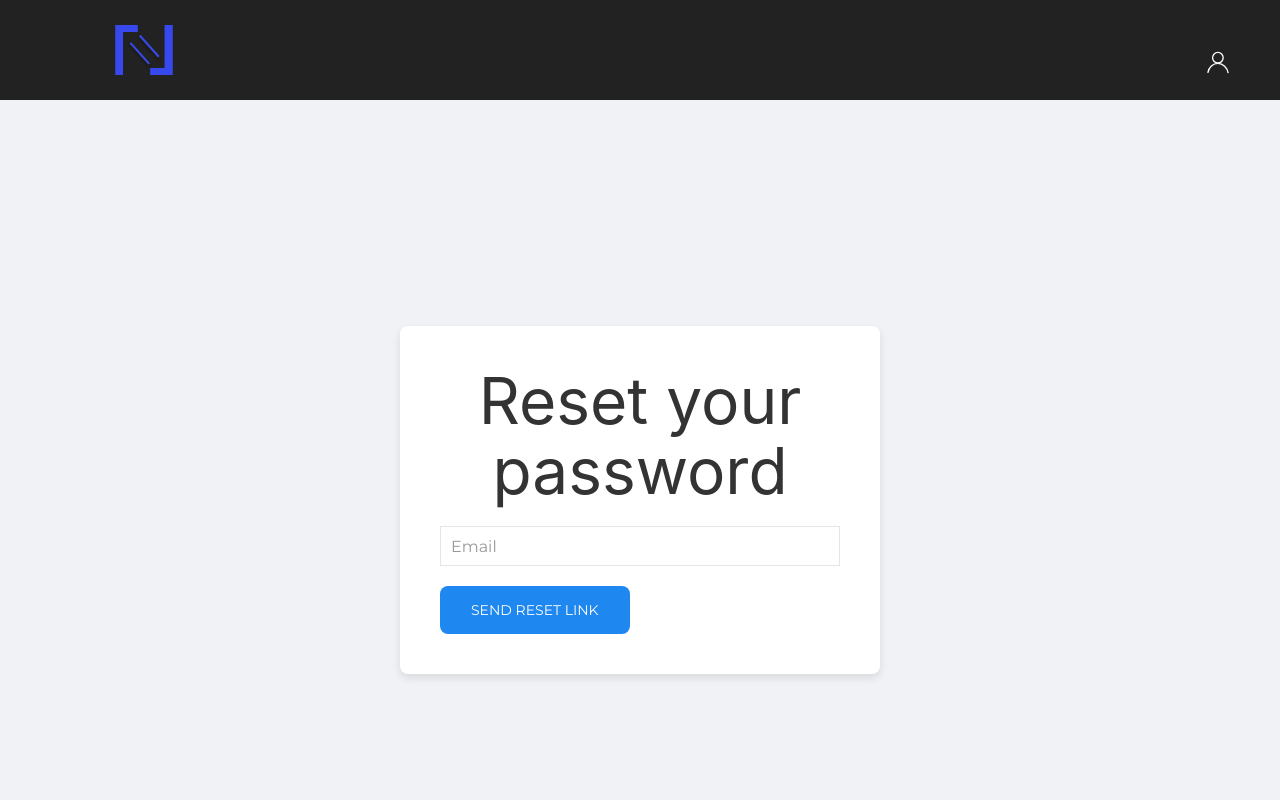
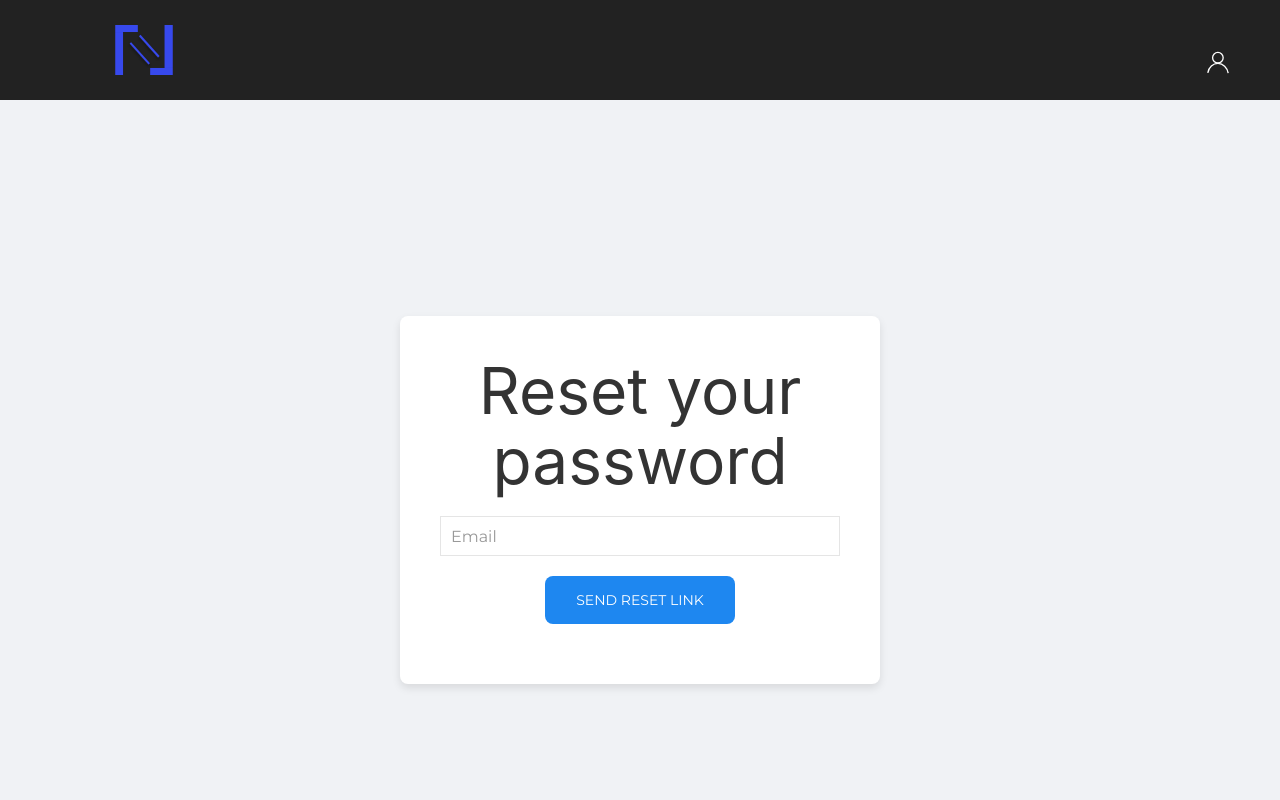
Before and after one commit to erwannlenoach/interest-rate-fe, a Next.js app: page /forgot-password in a window 1280 px wide. Shown: the top 800 px of the page. Built offline with nearby package versions, Linux system fonts and the light colour scheme.

Commit message:
fix/centering-div-forgot-password

```diff
--- a/app/forgot-password/page.js
+++ b/app/forgot-password/page.js
@@ -4,7 +4,7 @@ import React, { useState } from 'react';
 import axios from 'axios';
 import './styles.css';
 
-const forgotPassword = () => {
+const ForgotPassword = () => {
   const [email, setEmail] = useState('');
   const [message, setMessage] = useState('');
   const [isLoading, setIsLoading] = useState(false);
@@ -38,6 +38,7 @@ const forgotPassword = () => {
               required
             />
           </div>
+          <div className="uk-margin uk-text-center">
             <button type="submit" className="uk-button uk-button-primary uk-border-rounded" disabled={isLoading}>
               {isLoading ? (
                 <div uk-spinner="ratio: 0.6"></div>
@@ -45,10 +46,11 @@ const forgotPassword = () => {
                 "Send Reset Link"
               )}
             </button>
+          </div>
         </form>
       </div>
     </div>
   );
 };
 
-export default forgotPassword;
+export default ForgotPassword;
```
Lines whose indentation alone changed are shown as unchanged.
